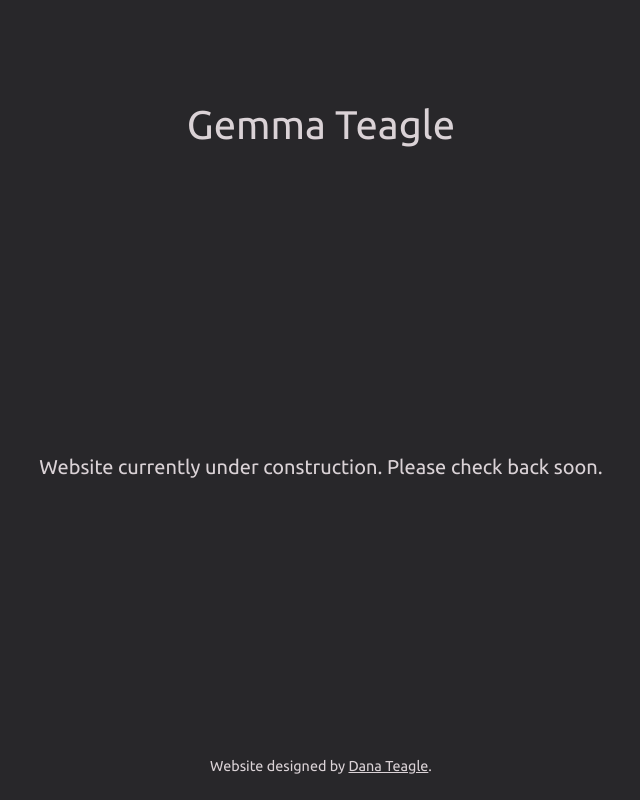
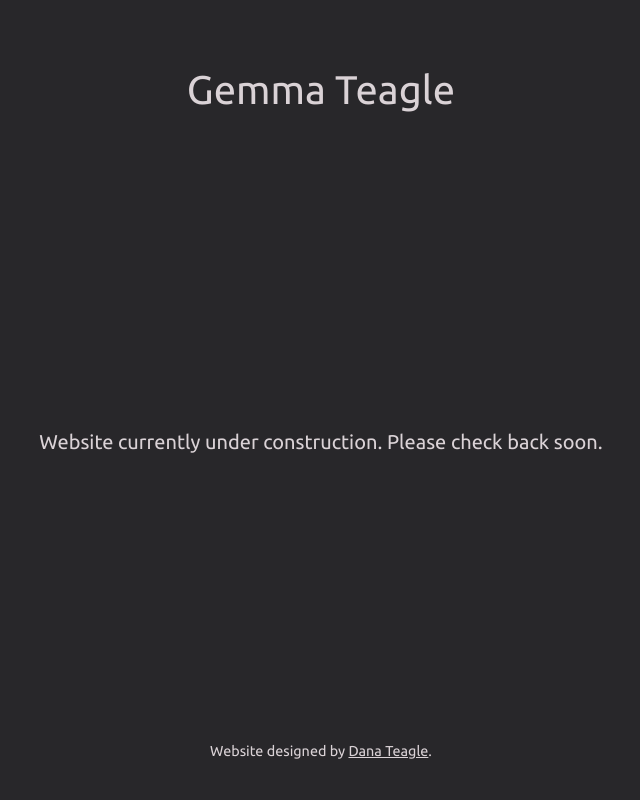
Before and after one commit to torontopubliclibra/gemma-teagle, a plain HTML site: page index.html in a window 1280 px wide. Shown: the whole page, without its empty margins (319-959 px from the left). Drawn offline with Linux system fonts and the light colour scheme; a web font is replaced by a local one.

Commit message:
style: minor height fix

```diff
--- a/styles/sass/styles.scss
+++ b/styles/sass/styles.scss
@@ -19,7 +19,7 @@ body {
     text-align: center;
     width: 100%;
     max-width: 100vw;
-    height: 750px;
+    height: 90vh;
 }
 
 input, textarea {
@@ -57,7 +57,7 @@ textarea {
 }
 
 header {
-    margin-top: 50px;
+    margin: 0;
     .title {
         max-width: 1200px;
         .heading h1 {
```
Also changed, not shown: styles/styles.css.
